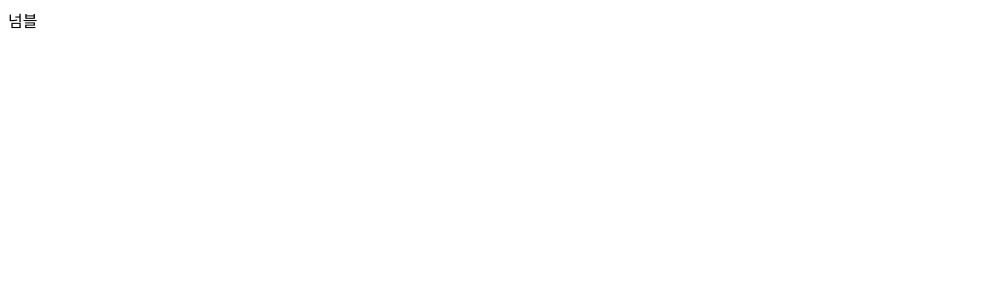
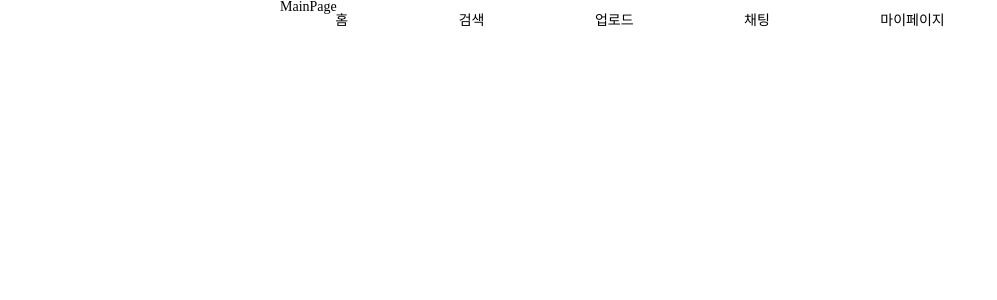
Before and after one commit to rachel490/Kicks, a React (Create React App) app: page / in a window 1280 px wide. Shown: the top 300 px of the page, without its empty margins (0-997 px from the left). Built offline with nearby package versions, Linux system fonts and the light colour scheme.

Commit message:
✨ Route 구조 설계 및 페이지 추가

```diff
--- a/src/App.tsx
+++ b/src/App.tsx
@@ -1,7 +1,25 @@
 import React from 'react';
+import GlobalStyle from 'styles/GlobalStyle';
+import { Routes, Route } from 'react-router-dom';
+import { AppLayout } from 'components';
+import { ChatPage, MainPage, MyPage, SearchPage, UploadPage } from 'pages';
 
 function App() {
-  return <div>넘블</div>;
+  return (
+    <>
+      <GlobalStyle />
+      <Routes>
+        {/* <Route path="/login" element={} /> */}
+        <Route path="/" element={<AppLayout />}>
+          <Route index element={<MainPage />} />
+          <Route path="search" element={<SearchPage />} />
+          <Route path="upload" element={<UploadPage />} />
+          <Route path="chat" element={<ChatPage />} />
+          <Route path="mypage" element={<MyPage />} />
+        </Route>
+      </Routes>
+    </>
+  );
 }
 
 export default App;
--- /dev/null
+++ b/src/components/Layout/AppLayout/AppLayout.tsx
@@ -0,0 +1,30 @@
+import React from 'react';
+import { Link, Outlet } from 'react-router-dom';
+import { AppContainer, Contents, MainNavigation } from './styles';
+
+export const AppLayout = () => {
+  return (
+    <AppContainer>
+      <Contents>
+        <Outlet />
+      </Contents>
+      <MainNavigation>
+        <li>
+          <Link to="/">홈</Link>
+        </li>
+        <li>
+          <Link to="/search">검색</Link>
+        </li>
+        <li>
+          <Link to="/upload">업로드</Link>
+        </li>
+        <li>
+          <Link to="/chat">채팅</Link>
+        </li>
+        <li>
+          <Link to="/mypage">마이페이지</Link>
+        </li>
+      </MainNavigation>
+    </AppContainer>
+  );
+};
--- /dev/null
+++ b/src/components/Layout/AppLayout/styles.ts
@@ -0,0 +1,19 @@
+import styled from 'styled-components';
+
+export const AppContainer = styled.div`
+  display: flex;
+  flex-direction: column;
+  width: 720px;
+  margin: 0 auto;
+  height: 100%;
+  background: #fff;
+`;
+
+export const Contents = styled.div`
+  flex: 1;
+`;
+
+export const MainNavigation = styled.ul`
+  display: flex;
+  justify-content: space-around;
+`;
--- /dev/null
+++ b/src/components/index.ts
@@ -0,0 +1 @@
+export { AppLayout } from './Layout/AppLayout/AppLayout';
--- a/src/index.tsx
+++ b/src/index.tsx
@@ -1,10 +1,14 @@
 import React from 'react';
-import ReactDOM from 'react-dom/client';
+import { createRoot } from 'react-dom/client';
 import App from './App';
+import { BrowserRouter } from 'react-router-dom';
 
-const root = ReactDOM.createRoot(document.getElementById('root') as HTMLElement);
+const root = createRoot(document.getElementById('root') as HTMLElement);
+
 root.render(
   <React.StrictMode>
-    <App />
+    <BrowserRouter>
+      <App />
+    </BrowserRouter>
   </React.StrictMode>
 );
--- /dev/null
+++ b/src/pages/ChatPage.tsx
@@ -0,0 +1,7 @@
+export const ChatPage = () => {
+  return (
+    <div>
+      <h3>ChatPage</h3>
+    </div>
+  );
+};
--- /dev/null
+++ b/src/pages/MainPage.tsx
@@ -0,0 +1,7 @@
+export const MainPage = () => {
+  return (
+    <div>
+      <h3>MainPage</h3>
+    </div>
+  );
+};
--- /dev/null
+++ b/src/pages/MyPage.tsx
@@ -0,0 +1,7 @@
+export const MyPage = () => {
+  return (
+    <div>
+      <h3>MyPage</h3>
+    </div>
+  );
+};
--- /dev/null
+++ b/src/pages/SearchPage.tsx
@@ -0,0 +1,7 @@
+export const SearchPage = () => {
+  return (
+    <div>
+      <h3>SearchPage</h3>
+    </div>
+  );
+};
--- /dev/null
+++ b/src/pages/UploadPage.tsx
@@ -0,0 +1,7 @@
+export const UploadPage = () => {
+  return (
+    <div>
+      <h3>UploadPage</h3>
+    </div>
+  );
+};
--- /dev/null
+++ b/src/pages/index.ts
@@ -0,0 +1,5 @@
+export { MainPage } from './MainPage';
+export { ChatPage } from './ChatPage';
+export { SearchPage } from './SearchPage';
+export { UploadPage } from './UploadPage';
+export { MyPage } from './MyPage';
```
